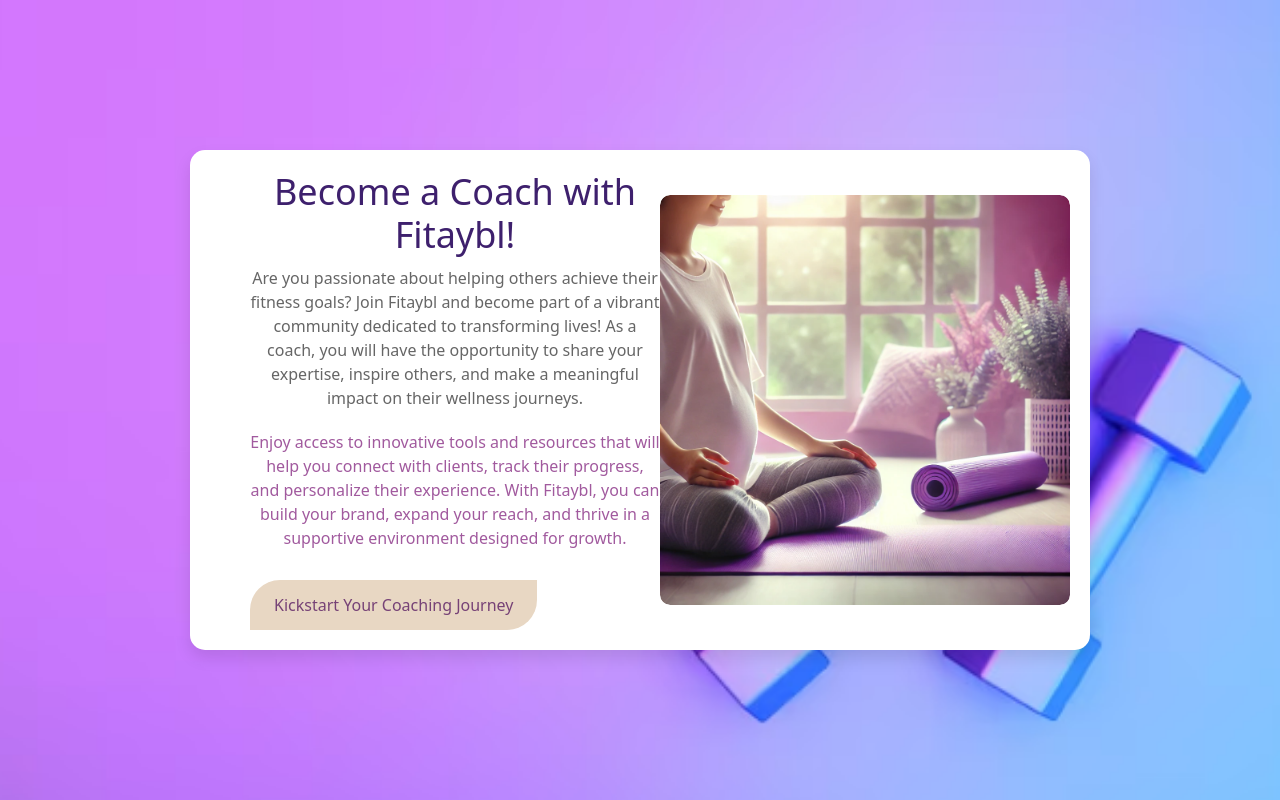
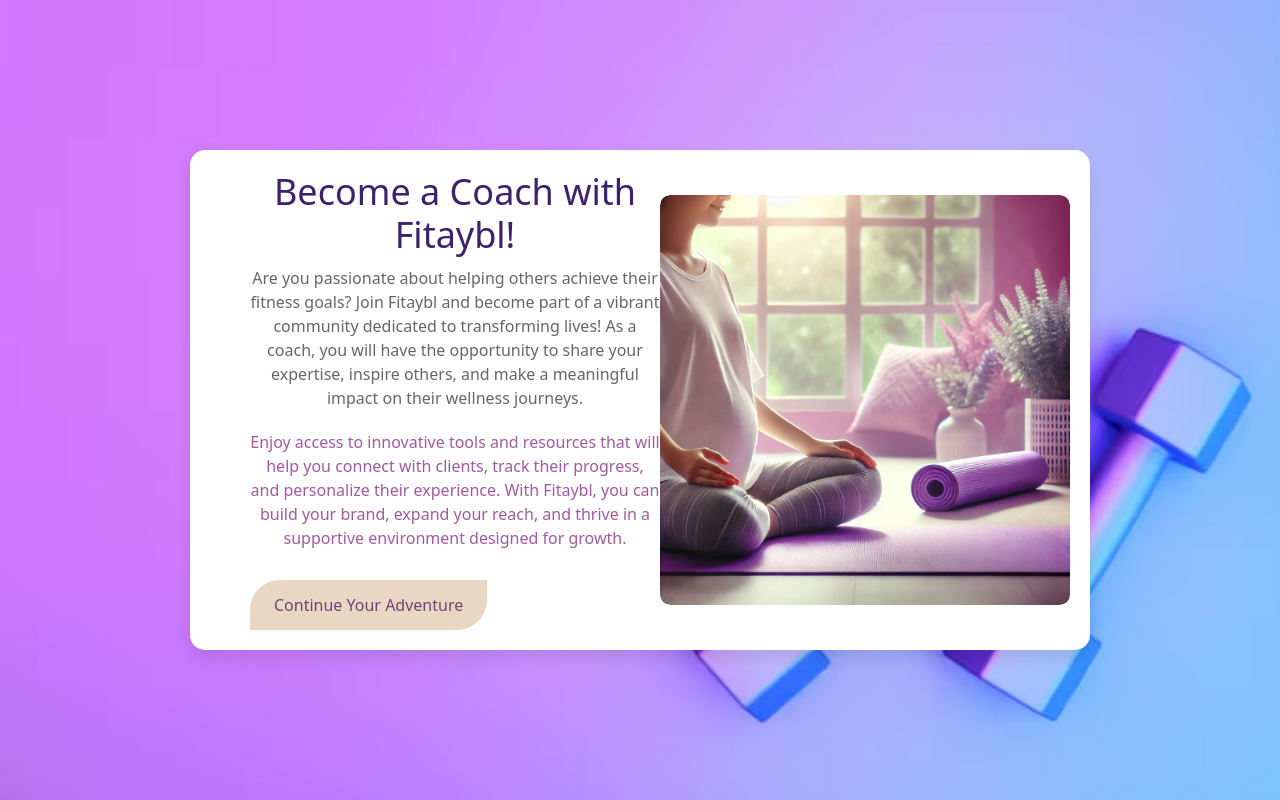
Before and after one commit to Loshavii/mainproject3, a React (Create React App) app in the folder FRONTEND/: page /register-select in a window 1280 px wide. Shown: the part 800-1600 px from the top of the page. Built offline with nearby package versions, Linux system fonts and the light colour scheme.

Commit message:
selection page design done navigation

```diff
--- a/FRONTEND/src/components/UserDashboard/RegisterSelectPage.js
+++ b/FRONTEND/src/components/UserDashboard/RegisterSelectPage.js
@@ -62,6 +62,7 @@
 import '../CSS/RegisterSelectPage.css';
 import yogaImage from './img1.webp'; // replace with the path to the image file
 import wellnessImage from './img1.webp'; // replace with the path to the wellness image
+import { Link } from 'react-router-dom';
 
 const RegisterSelectPage = () => {
   return (
@@ -84,7 +85,9 @@
             <p className="highlight">
                 Reconnect with expert coaches, track your progress, and gain insights that empower you to elevate your fitness and well-being. Join our community of like-minded individuals who are all on a path to transformation and success!
             </p>
-            <button className="cta-button" aria-label="Get Started">Continue Your Adventure</button>
+            <Link to="/register-user">
+              <button className="cta-button" aria-label="Get Started">Continue Your Adventure</button>
+            </Link>
           </div>
 
         </div>
@@ -101,7 +104,9 @@
           <p className="highlight">
               Enjoy access to innovative tools and resources that will help you connect with clients, track their progress, and personalize their experience. With Fitaybl, you can build your brand, expand your reach, and thrive in a supportive environment designed for growth.
           </p>
-          <button className="cta-button" aria-label="Get Started">Kickstart Your Coaching Journey</button>
+          <Link to="/register-coach">
+              <button className="cta-button" aria-label="Get Started">Continue Your Adventure</button>
+          </Link>
         </div>
 
           <div className="select-image">
```
